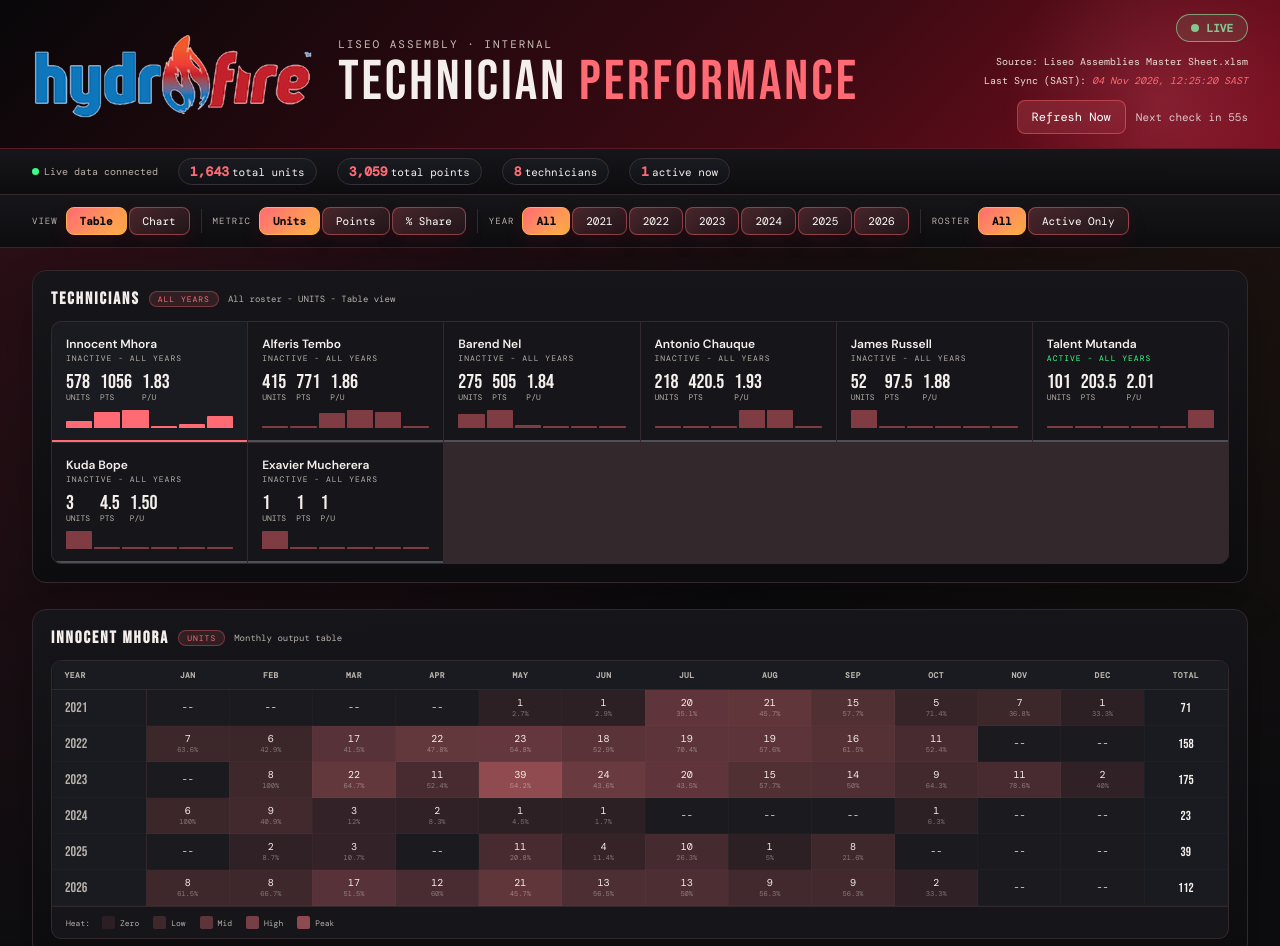
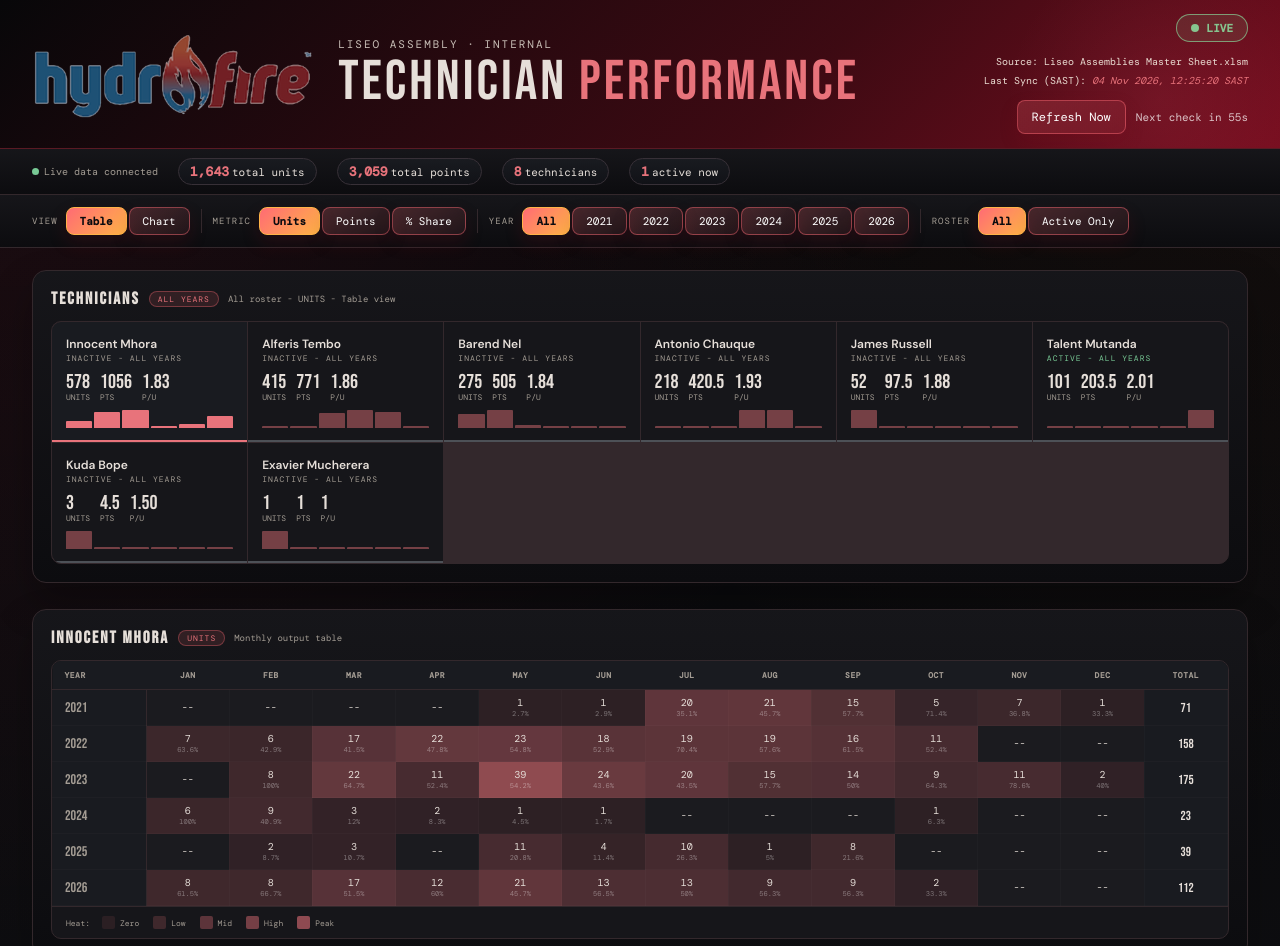
Before and after one commit to Nicka-W/liseo-dashboard-live, a plain HTML site: page index.html in a window 1280 px wide. Shown: the top 946 px of the page. Drawn offline with nearby package versions, Linux system fonts and the light colour scheme.

Commit message:
Softer colours and logo

```diff
--- a/index.html
+++ b/index.html
@@ -6,11 +6,11 @@
 <title>Liseo - Technician Performance</title>
 <link href="https://fonts.googleapis.com/css2?family=Bebas+Neue&family=DM+Mono:wght@400;500&family=DM+Sans:wght@400;600&display=swap" rel="stylesheet">
 <style>
-:root{--bg:#09090b;--surface:#16161a;--card:#191b20;--border:#33282c;--text:#f5efeb;--muted:#b8b1a8;--faint:#4d5157;--accent:#ff6b74;--blue:#00cfff;--green:#39ff88;--warn:#ffd54f;--amber:#ffb347;--red:#ff5a66}
+:root{--bg:#09090b;--surface:#16161a;--card:#191b20;--border:#33282c;--text:#e6dfd9;--muted:#a39c93;--faint:#4d5157;--accent:#e8737b;--blue:#6bb6d1;--green:#78c995;--warn:#e3c46f;--amber:#e0a65c;--red:#e06670}
 *{box-sizing:border-box;margin:0;padding:0}
-body{background:radial-gradient(circle at top left, rgba(255,52,90,.18), transparent 32%),radial-gradient(circle at top right, rgba(255,132,56,.10), transparent 28%),linear-gradient(180deg,#070709,#111114 55%,#09090b);color:var(--text);font-family:'DM Sans',sans-serif;font-size:13px;min-height:100vh}
+body{background:radial-gradient(circle at top left, rgba(255,52,90,.09), transparent 32%),radial-gradient(circle at top right, rgba(255,132,56,.05), transparent 28%),linear-gradient(180deg,#070709,#111114 55%,#09090b);color:var(--text);font-family:'DM Sans',sans-serif;font-size:13px;min-height:100vh}
 header{position:relative;overflow:hidden;padding:14px 32px 14px;border-bottom:1px solid #5a1a24;background:linear-gradient(135deg,rgba(7,7,9,.98),rgba(63,10,19,.96) 62%,rgba(128,14,33,.92));display:flex;align-items:flex-end;justify-content:space-between;flex-wrap:wrap;gap:16px}
-header:after{content:'';position:absolute;right:-40px;top:-60px;width:320px;height:320px;background:radial-gradient(circle,rgba(255,103,134,.20),transparent 68%);pointer-events:none}
+header:after{content:'';position:absolute;right:-40px;top:-60px;width:320px;height:320px;background:radial-gradient(circle,rgba(255,103,134,.09),transparent 68%);pointer-events:none}
 .eyebrow{font-family:'DM Mono',monospace;font-size:11px;color:#c9bfb7;letter-spacing:2px;text-transform:uppercase;margin-bottom:4px}
 .logo{font-family:'Bebas Neue',sans-serif;font-size:clamp(36px,5.5vw,56px);letter-spacing:3px;line-height:1}
 .logo span{color:var(--accent)}
@@ -30,7 +30,7 @@ header:after{content:'';position:absolute;right:-40px;top:-60px;width:320px;heig
 .clbl{font-family:'DM Mono',monospace;font-size:9px;color:var(--muted);text-transform:uppercase;letter-spacing:1px}
 .bg{display:flex;gap:2px}
 .btn{border:1px solid rgba(255,108,118,.45);background:linear-gradient(135deg,rgba(255,108,118,.22),rgba(255,108,118,.08));color:#fff;font-family:'DM Mono',monospace;font-size:11px;padding:6px 13px;cursor:pointer;border-radius:8px;transition:all .12s;box-shadow:0 8px 18px rgba(120,12,27,.20)}
-.btn:hover{background:linear-gradient(135deg,rgba(255,108,118,.30),rgba(255,179,71,.18));border-color:rgba(255,179,71,.65);color:#fff}
+.btn:hover{background:linear-gradient(135deg,rgba(255,108,118,.30),rgba(255,179,71,.18));border-color:rgba(255,179,71,.65);color:#eee6e0}
 .btn.on{background:linear-gradient(135deg,#ff6b74,#ffb347);border-color:#ffb347;color:#0b0b0f;font-weight:700}
 .btn:disabled{opacity:.6;cursor:wait}
 .btn.refresh{padding:8px 14px;font-size:12px}
@@ -101,7 +101,7 @@ table.tm td.ttl{border-left:1px solid var(--border);font-weight:500}
 </style>
 </head>
 <body>
-<header><div style="display:flex;align-items:center;align-self:center;gap:24px;flex-wrap:wrap"><img src="logo.png" alt="Hydrofire" style="height:clamp(56px,9vw,88px);width:auto;display:block"><div><div class="eyebrow">Liseo Assembly · Internal</div><div class="logo">TECHNICIAN <span>PERFORMANCE</span></div></div></div><div class="hdr-side"><div class="status-badge" id="liveBadge"><span class="badge-dot"></span><span id="badgeText">WAITING</span></div><div class="hdr-meta"><div>Source: <span id="sourceName">Loading...</span></div><div>Last Sync (SAST): <em id="updatedAt">Loading dashboard data...</em></div></div><div class="refresh-tools"><button class="btn refresh" id="refreshBtn" onclick="manualRefresh()">Refresh Now</button><span class="countdown" id="countdown">Next check in 60s</span></div></div></header>
+<header><div style="display:flex;align-items:center;align-self:center;gap:24px;flex-wrap:wrap"><img src="logo.png" alt="Hydrofire" style="height:clamp(56px,9vw,88px);width:auto;display:block;filter:brightness(.78) saturate(.7);opacity:.92"><div><div class="eyebrow">Liseo Assembly · Internal</div><div class="logo">TECHNICIAN <span>PERFORMANCE</span></div></div></div><div class="hdr-side"><div class="status-badge" id="liveBadge"><span class="badge-dot"></span><span id="badgeText">WAITING</span></div><div class="hdr-meta"><div>Source: <span id="sourceName">Loading...</span></div><div>Last Sync (SAST): <em id="updatedAt">Loading dashboard data...</em></div></div><div class="refresh-tools"><button class="btn refresh" id="refreshBtn" onclick="manualRefresh()">Refresh Now</button><span class="countdown" id="countdown">Next check in 60s</span></div></div></header>
 <div id="sbar"><span><span class="dot" id="loadDot"></span><span id="loadState">Loading data</span></span><span class="chip"><b id="su">-</b>total units</span><span class="chip"><b id="sp">-</b>total points</span><span class="chip"><b id="st">-</b>technicians</span><span class="chip"><b id="sa">-</b>active now</span></div>
 <div class="ctrls"><span class="clbl">View</span><div class="bg"><button class="btn on" id="bVT" onclick="setView('table')">Table</button><button class="btn" id="bVC" onclick="setView('chart')">Chart</button></div><div class="sep"></div><span class="clbl">Metric</span><div class="bg"><button class="btn on" id="bU" onclick="setM('units')">Units</button><button class="btn" id="bP" onclick="setM('points')">Points</button><button class="btn" id="bS" onclick="setM('pct')">% Share</button></div><div class="sep"></div><span class="clbl">Year</span><div class="bg" id="ybtns"></div><div class="sep"></div><span class="clbl">Roster</span><div class="bg"><button class="btn on" id="bA" onclick="setSc('all')">All</button><button class="btn" id="bAO" onclick="setSc('active')">Active Only</button></div></div>
 <div class="main">
```
